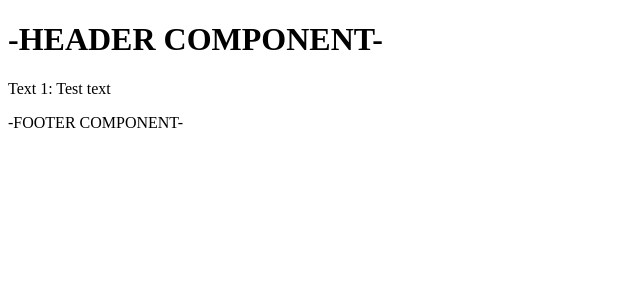
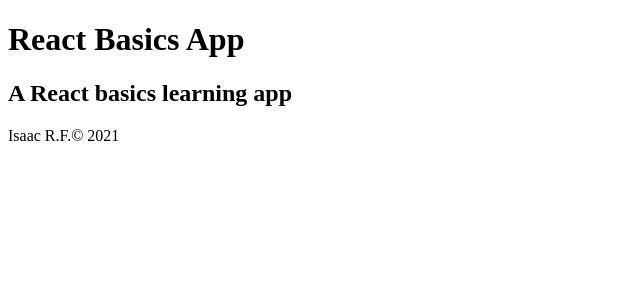
Before and after one commit to IsaacRF/react-basics, a React (Create React App) app: page / in a window 1280 px wide. Shown: the top 300 px of the page, without its empty margins (0-640 px from the left). Built offline with nearby package versions, Linux system fonts and the light colour scheme.

Commit message:
Chapter 41 - Add props to Header and Footer components

```diff
--- a/src/App.tsx
+++ b/src/App.tsx
@@ -3,10 +3,12 @@ import Header from "./components/Header";
 import Footer from "./components/Footer";
 
 function App() {
+  const date = new Date().getFullYear();
+
   return (
     <Fragment>
-      <Header />
-      <Footer />
+      <Header title="React Basics App" subtitle="A React basics learning app" />
+      <Footer author="Isaac R.F." date={date} />
     </Fragment>
   );
 }
--- a/src/components/Footer.tsx
+++ b/src/components/Footer.tsx
@@ -1,6 +1,6 @@
 import React from "react";
 
-const Footer = () =>
-    <footer>-FOOTER COMPONENT-</footer>;
+const Footer = ({author, date}: any) =>
+    <footer>{author}&copy; {date}</footer>;
 
 export default Footer;
--- a/src/components/Header.tsx
+++ b/src/components/Header.tsx
@@ -1,13 +1,11 @@
 import React from 'react';
 
-function Header() {
-    let text1 = 'Test text';
-
+function Header({title, subtitle}: any) {
     return(
-        <div id='header' className='header'>
-            <h1>-HEADER COMPONENT-</h1>
-            <p>Text 1: {text1}</p>
-        </div>
+        <header id='header' className='header'>
+            <h1>{title}</h1>
+            <h2>{subtitle}</h2>
+        </header>
     )
 }
 
```
